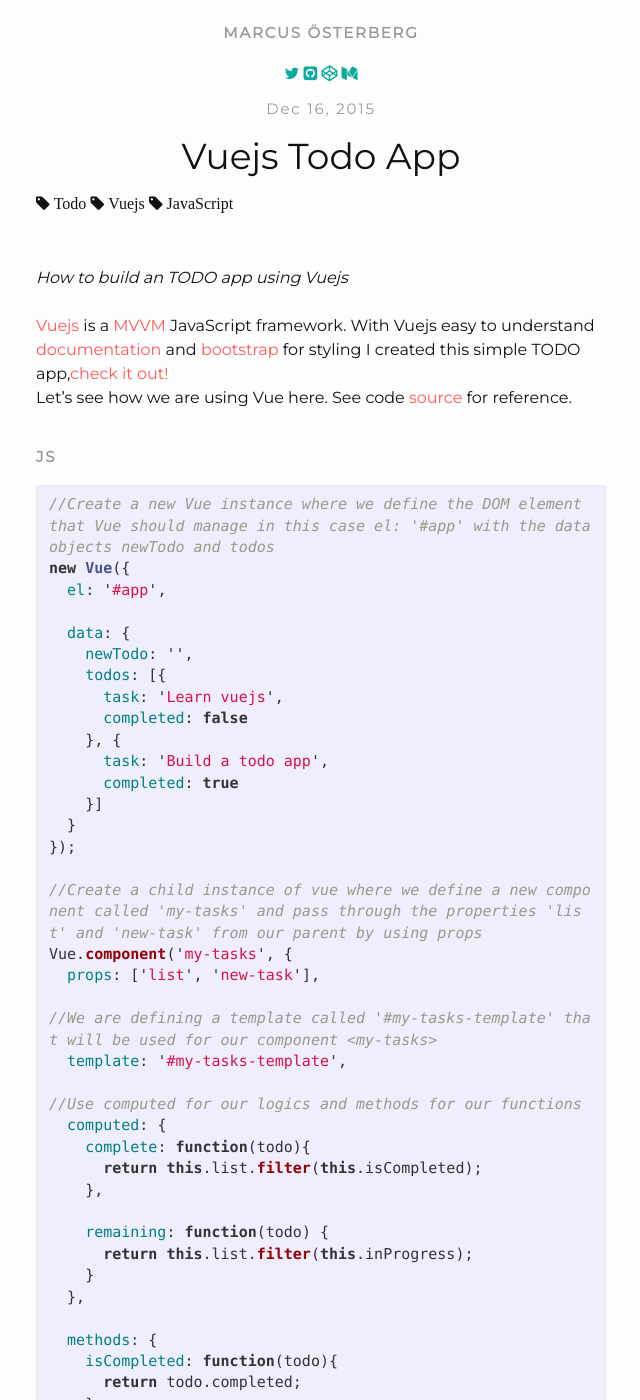
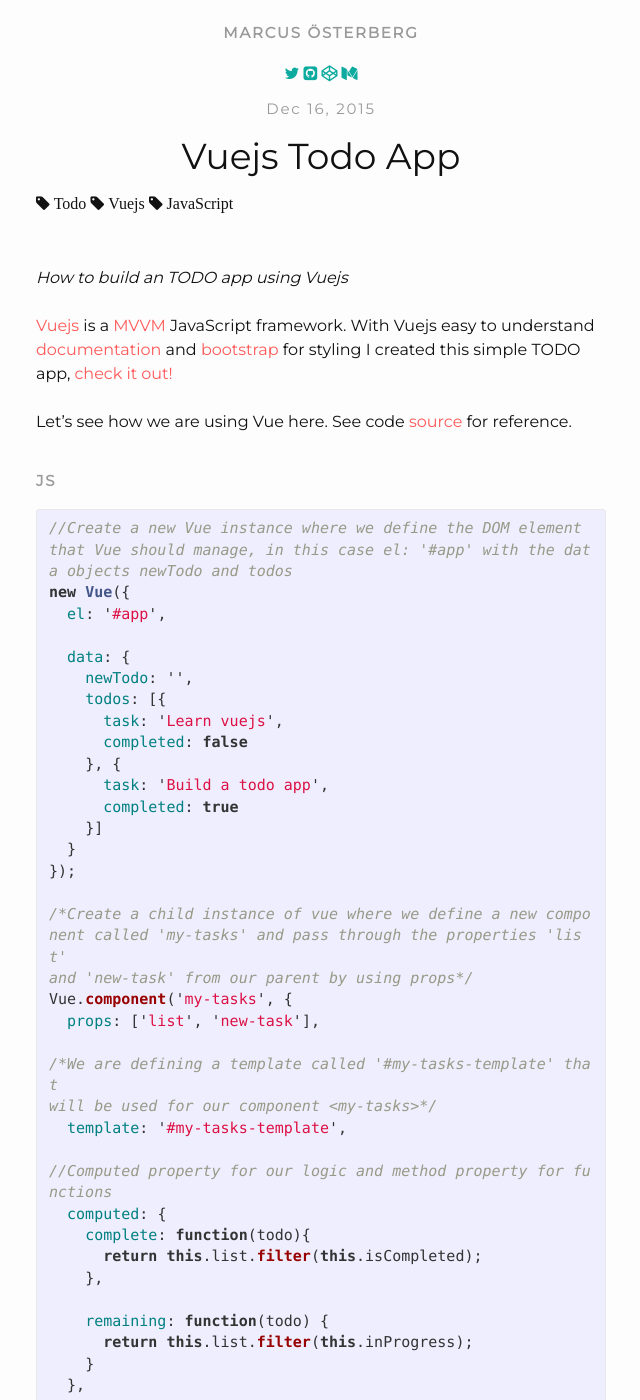
Before and after one commit to osterbergmarcus/osterbergmarcus.github.io, a Jekyll site: the page built from _posts/2015-12-16-vuejsTodoApp.markdown, in a window 1280 px wide and 1400 px high. Shown: the whole window, without its empty margins (339-979 px from the left). Built offline with Jekyll 4.4.1, drawn with Linux system fonts in a browser that asks for light colours; nearby versions of some CDN libraries; comment, search, counter and statistics services are not loaded; some of the changed text lies outside the part shown.

Commit message:
cleaned up code
typos

```diff
--- a/_posts/2015-12-16-vuejsTodoApp.markdown
+++ b/_posts/2015-12-16-vuejsTodoApp.markdown
@@ -8,14 +8,15 @@
 <i>How to build an TODO app using Vuejs</i>
 <br/>
 <br/>
-<a href="http://vuejs.org" target="_new">Vuejs</a> is a <a href="https://en.wikipedia.org/wiki/Model%E2%80%93view%E2%80%93viewmodel" target="_new">MVVM</a> JavaScript framework. With Vuejs easy to understand <a href="http://vuejs.org/guides/" target="_new">documentation</a> and <a href="http://getbootstrap.com/">bootstrap</a> for styling I created this simple TODO app,<a href="http://osterbergmarcus.github.io/todo/" target="_new">check it out!</a>
+<a href="http://vuejs.org" target="_new">Vuejs</a> is a <a href="https://en.wikipedia.org/wiki/Model%E2%80%93view%E2%80%93viewmodel" target="_new">MVVM</a> JavaScript framework. With Vuejs easy to understand <a href="http://vuejs.org/guide/" target="_new">documentation</a> and <a href="http://getbootstrap.com/">bootstrap</a> for styling I created this simple TODO app, <a href="http://osterbergmarcus.github.io/todo/" target="_new">check it out!</a>
+<br/>
 <br/>
 Let's see how we are using Vue here. See code <a href="https://github.com/osterbergmarcus/todo-app">source</a> for reference.
 <br/>
 <br/>
 <h2><strong>JS</strong></h2>
 {% highlight JavaScript %}
-//Create a new Vue instance where we define the DOM element that Vue should manage in this case el: '#app' with the data objects newTodo and todos
+//Create a new Vue instance where we define the DOM element that Vue should manage, in this case el: '#app' with the data objects newTodo and todos
 new Vue({
   el: '#app',
 
@@ -31,14 +32,16 @@
   }
 });
 
-//Create a child instance of vue where we define a new component called 'my-tasks' and pass through the properties 'list' and 'new-task' from our parent by using props
+/*Create a child instance of vue where we define a new component called 'my-tasks' and pass through the properties 'list'
+and 'new-task' from our parent by using props*/
 Vue.component('my-tasks', {
   props: ['list', 'new-task'],
 
-//We are defining a template called '#my-tasks-template' that will be used for our component <my-tasks>
+/*We are defining a template called '#my-tasks-template' that
+will be used for our component <my-tasks>*/
   template: '#my-tasks-template',
 
-//Use computed for our logics and methods for our functions
+//Computed property for our logic and method property for functions
   computed: {
     complete: function(todo){
       return this.list.filter(this.isCompleted);
```
Also changed, not shown: other parts of _posts/2015-12-16-vuejsTodoApp.markdown (+9 -5 lines).
